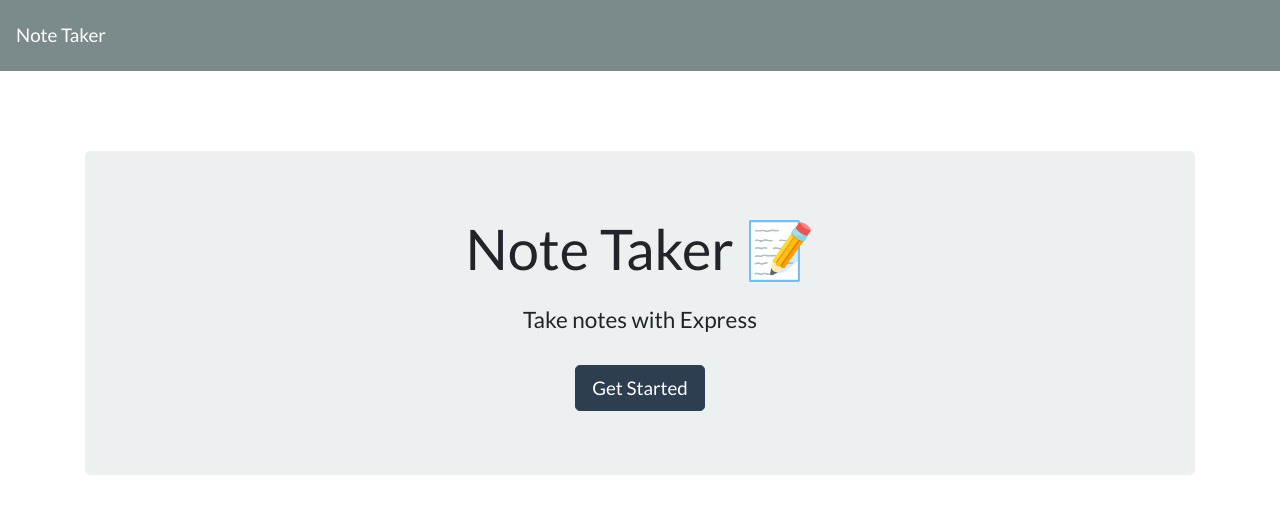
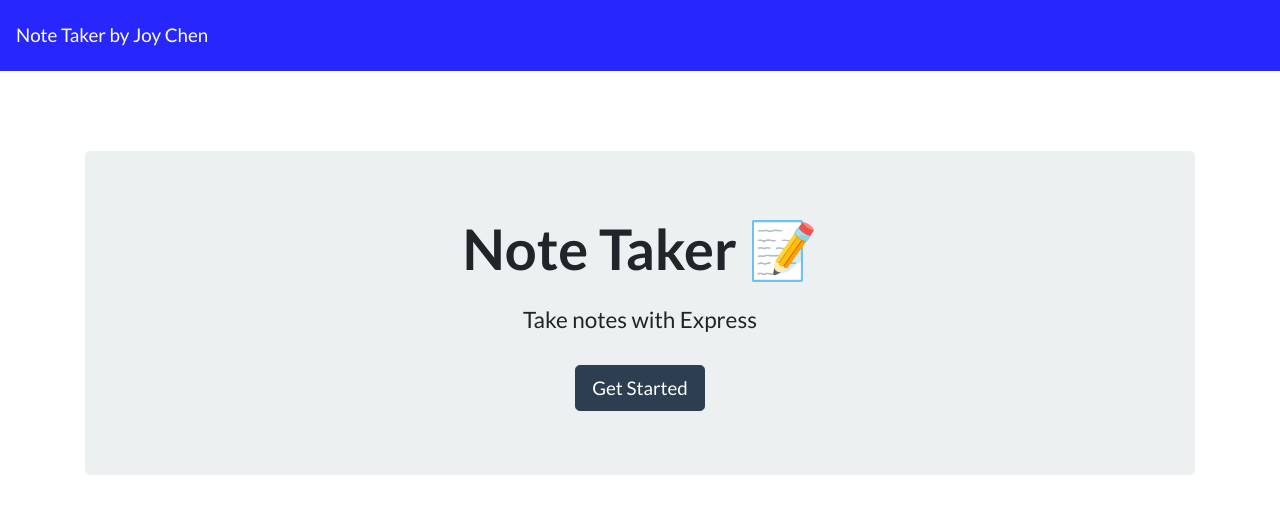
Before and after one commit to joychen5069/NoteTaker, a website: page public/index.html in a window 1280 px wide. Drawn offline with nearby package versions, Linux system fonts and the light colour scheme; no server answers.

Commit message:
changed navbar color

```diff
--- a/public/assets/css/styles.css
+++ b/public/assets/css/styles.css
@@ -2,6 +2,14 @@
   height: 100%;
   margin: 0;
   padding: 0;
+}
+
+h1 {
+  font-weight: bold !important;
+}
+
+.navbar {
+  background-color: rgb(39, 39, 253) !important;
 }
 
 .save-note {
--- a/public/index.html
+++ b/public/index.html
@@ -12,7 +12,7 @@
 
 <body>
   <nav class="navbar navbar-dark bg-dark">
-    <a class="navbar-brand" href="/">Note Taker
+    <a class="navbar-brand" href="/">Note Taker by Joy Chen
     </a>
   </nav>
   <div class="container">
--- a/routes/apiRoutes.js
+++ b/routes/apiRoutes.js
@@ -1,7 +1,6 @@
 const notesData = require('../db/db.json');
-const reset = require('../db/dbReset.json')
-const fs = require('fs')
-const path = require('path')
+const fs = require('fs');
+const path = require('path');
 
 module.exports = (app) => {
     //get the notes already stored
```
Also changed, not shown: public/notes.html (+1 -1 lines), README.md.
